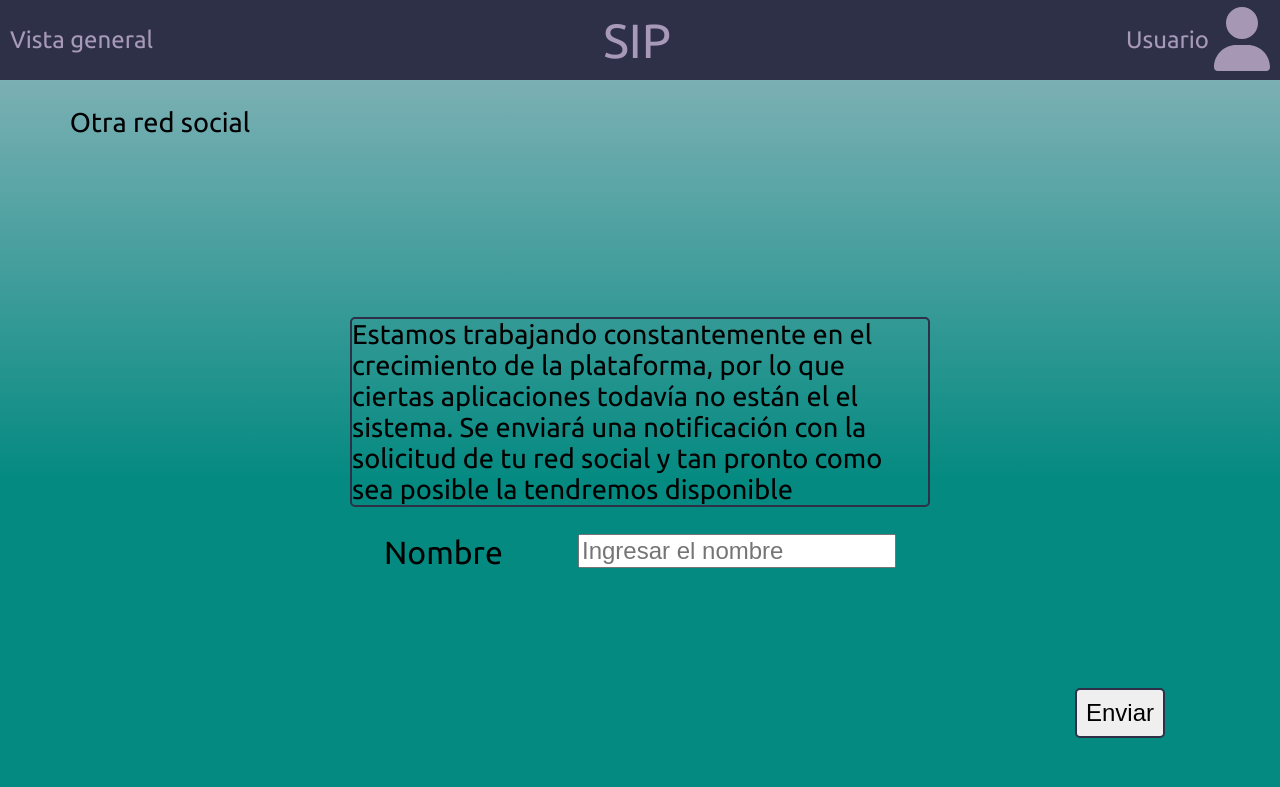
After one commit to Irequipe/tesis, a PHP site: page /SIP/html/nuevared.html in a window 1280 px wide. The commit adds this page. Shown: the top 787 px of the page. Run offline with PHP 8.4, Linux system fonts and the light colour scheme.

Commit message:
vista de nueva red y modal en verdetalle

```diff
--- a/SIP/css/mediaqueries.css
+++ b/SIP/css/mediaqueries.css
@@ -72,4 +72,22 @@
     .card-detalleizq{
         height: 300px;
     }
+    .main-nuevared{
+        display: grid;
+        grid-template-rows: 1fr 2fr 1fr;
+        grid-template-columns: auto;
+    }
+    .nuevared-mid label{
+        font-size: 1.2rem;
+    }
+    .nuevared-mid input{
+        font-size: 1.2rem;
+        width: 60%;
+    }
+    .nuevared-right button{
+        width: 80px;
+        height: 30px;
+        font-size: 1.2rem;
+    }
+
 }
--- a/SIP/css/styles.css
+++ b/SIP/css/styles.css
@@ -252,3 +252,75 @@ footer p{
     border: 2px solid var(--morado);
     margin-right: 150px;
 }
+.card-detalle-abierto{
+    position: absolute;
+    top: 0;
+    left: 0;
+    right: 0;
+    bottom: 0;
+    margin: auto;
+    z-index: 5;
+    width: 280px;
+}
+
+.card-detalle-abierto .inactive{
+    display: none;
+}
+/* nuevared */
+/* nuevared */
+.main-nuevared{
+    display: grid;
+    grid-template-columns: 1fr 2fr 1fr;
+    height: 88.5vh;
+}
+.nuevared-left {
+    display: flex;
+    justify-content: center;
+    align-items: flex-start;
+}
+.nuevared-left p {
+    display: flex;
+    font-size: 1.7rem;
+    font-weight: var(--regular);
+}
+.nuevared-mid{
+    display: grid;
+    align-content: center;
+    justify-items: center;
+}
+.nuevared-mid p{
+    width: 90%;
+    font-size: 1.7rem;
+    font-weight: var(--regular);
+    border: 2px solid var(--morado);
+    border-radius: 5px;
+    overflow-wrap: break-word;
+}
+.nuevared-mid div{
+    width: 80%;
+    display: flex;
+    justify-content: space-between;
+    align-self: center;
+}
+.nuevared-mid label{
+    font-size: 2rem;
+    font-weight: var(--regular);
+}
+.nuevared-mid input{
+    font-size: 1.5rem;
+    font-weight: var(--regular);
+    margin-bottom: 10px;
+}
+.nuevared-right{
+    display: flex;
+    justify-content: center;
+    align-items: flex-end;
+}
+.nuevared-right button{
+    width: 90px;
+    height: 50px;
+    border: 2px solid var(--morado);
+    border-radius: 5px;
+    font-size: 1.5rem;
+    margin-bottom: 50px;
+}
--- /dev/null
+++ b/SIP/html/nuevared.html
@@ -0,0 +1,40 @@
+<!DOCTYPE html>
+<html lang="en">
+<head>
+    <meta charset="UTF-8">
+    <meta http-equiv="X-UA-Compatible" content="IE=edge">
+    <meta name="viewport" content="width=device-width, initial-scale=1.0">
+    <title>Nueva red social</title>
+    <link rel="icon" type="image/png" href="./imgs/share.svg" sizes="32x32">
+    <link rel="stylesheet" href="../css/styles.css">
+    <link rel="stylesheet" href="../css/mediaqueries.css">
+</head>
+<body>
+    <header class="header-inicio">
+        <p class="option">Vista general</p>
+        <p class="title">SIP</p>
+        <div>
+            <p>Usuario</p><span><img src="../imgs/user.svg" alt="usuario"></span>
+        </div>
+    </header>
+    <main class="main-nuevared">
+        <section class="nuevared-left">
+            <p>Otra red social</p>
+        </section>
+        <section class="nuevared-mid">
+            <p>Estamos trabajando constantemente en el crecimiento de la plataforma, por lo
+                que ciertas aplicaciones todavía no están el el sistema.
+                Se enviará una notificación con la solicitud de tu red social y tan pronto como
+                sea posible la tendremos disponible
+            </p>
+            <div>
+                <label for="nombre-red" >Nombre </label>
+                <input type="text" placeholder="Ingresar el nombre" name="" id="nombre-red">
+            </div>
+        </section>
+        <section class="nuevared-right">
+            <button>Enviar</button>
+        </section>
+    </main>
+</body>
+</html>
--- a/SIP/html/verdetalle.php
+++ b/SIP/html/verdetalle.php
@@ -54,7 +54,6 @@ $result = mysqli_query($conn, $consulta);
             </div>
         </section>
         <section class="card-detalle">
-
             <?php
             while ($row = $result->fetch_assoc()) {
             ?>
@@ -65,6 +64,9 @@ $result = mysqli_query($conn, $consulta);
                 </div>
             <?php }
             ?>
+        </section class="card-detalle-abierto inactive">
+            <p>Lorem ipsum dolor sit amet consectetur adipisicing elit. Nemo dolor minus voluptate, quidem quisquam cumque, pariatur dignissimos aperiam delectus voluptatem assumenda suscipit eaque unde. Nihil vero dolorum hic eum odit. </p>
+        <section>
 
         </section>
     </main>
```
